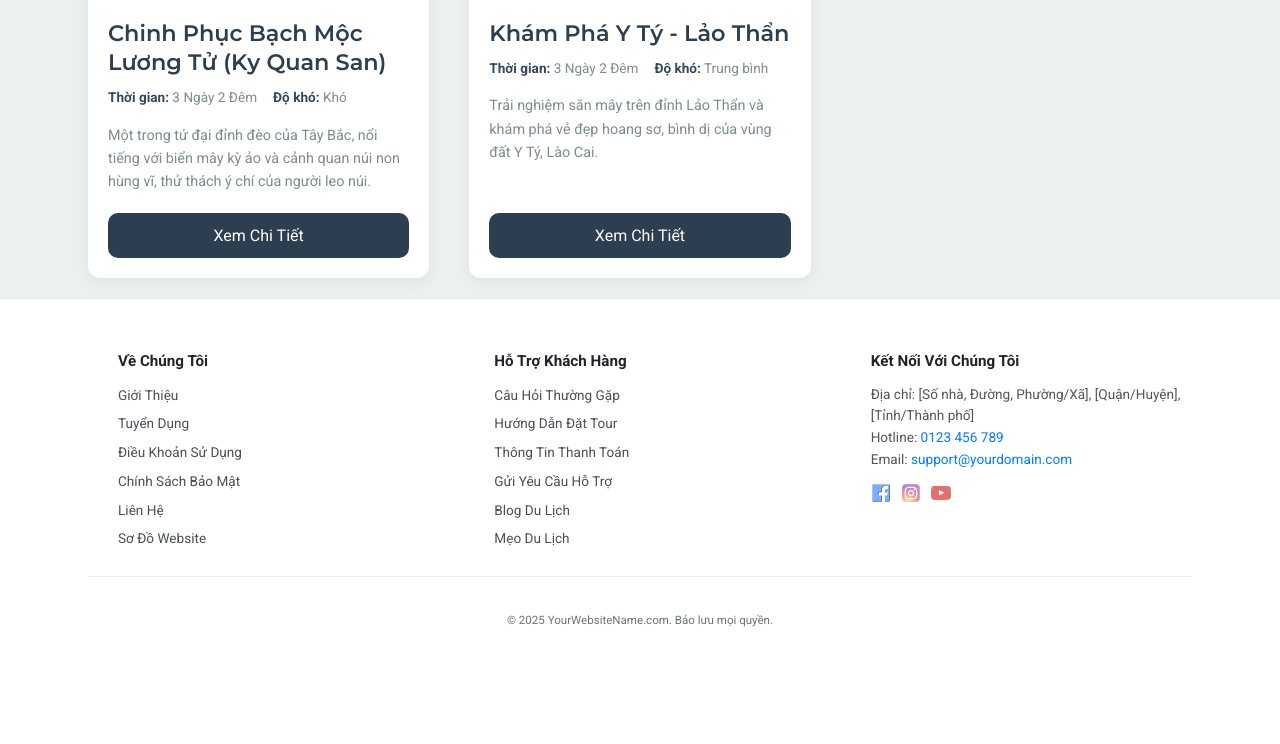
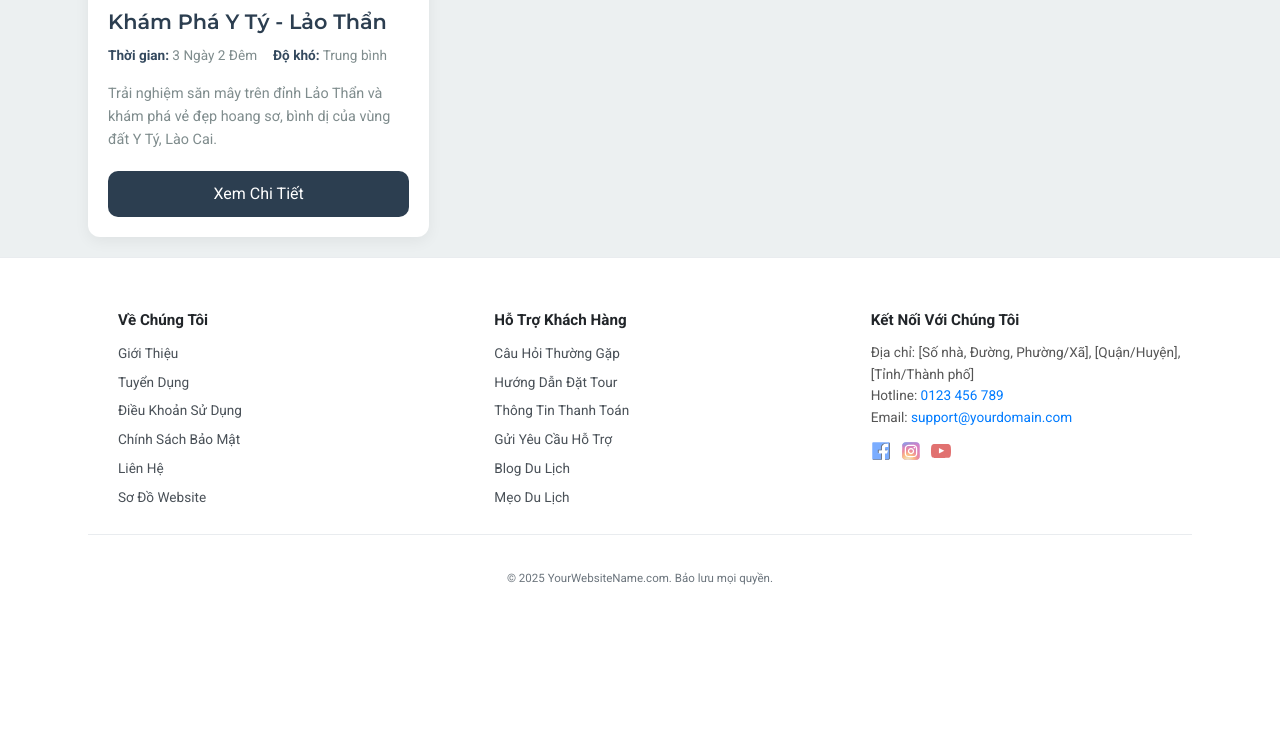
Before and after one commit to imfakebot/QueHuong, a PHP site: page /tours/mountain-tours in a window 1280 px wide. Shown: the part 2596-3340 px from the top of the page. After the commit the page ends 3181 px from the top, so only its background shows below. Run offline with PHP 8.4, Linux system fonts and the light colour scheme.

Commit message:
Refactor CSS: Remove unused image styles and adjust font size for tour cards; update image URLs in mountain-tours.php

```diff
--- a/public/css/global.css
+++ b/public/css/global.css
@@ -24,12 +24,6 @@ a {
   color: inherit; /* Hoặc màu link mặc định */
 }
 
-img {
-  max-width: 100%;
-  height: auto;
-  display: block;
-}
-
 .container {
   /* Một lớp container chung nếu bạn dùng */
   width: 90%;
--- a/public/css/header.css
+++ b/public/css/header.css
@@ -18,13 +18,13 @@
   --font-body: "Lato", "Source Sans Pro", sans-serif;
 }
 
-*,
+/* *,
 *::before,
 *::after {
   box-sizing: border-box;
   margin: 0;
   padding: 0;
-}
+} */
 
 body {
   font-family: var(--font-body);
@@ -33,11 +33,11 @@ body {
   background-color: #fff;
 }
 
-img {
+/* img {
   max-width: 100%;
   height: auto;
   display: block;
-}
+} */
 
 ul {
   list-style: none;
--- a/public/css/mountain-tours.css
+++ b/public/css/mountain-tours.css
@@ -146,7 +146,7 @@ body {
 
 .tour-card-content h3 {
   font-family: var(--font-heading);
-  font-size: 1.4rem;
+  font-size: 1.3rem;
   font-weight: 600;
   color: var(--color-primary);
   margin: 0 0 10px 0; /* Giảm margin dưới một chút */
@@ -195,14 +195,15 @@ body {
   height: 240px;
 }
 
-.tour-card__image-container img {
+.tour-card img {
+  display: block;
   width: 100%;
-  height: 100%;
+  height: 60% !important;
   object-fit: cover;
   transition: transform 0.4s ease;
 }
 
-.tour-card:hover .tour-card__image-container img {
+.tour-card:hover img {
   transform: scale(1.05);
 }
 
--- a/src/Views/tours/mountain-tours.php
+++ b/src/Views/tours/mountain-tours.php
@@ -71,7 +71,7 @@ $mountain_tours_data = [
     [
         'id' => 105,
         'title' => 'Leo Núi Bà Đen - Tây Ninh',
-        'image' => 'https://images.unsplash.com/photo-1609670270961-9193c196979a?q=80&w=1770&auto=format&fit=crop',
+        'image' => 'https://www.xanhtourist.com.vn/wp-content/uploads/2024/06/baden-hinh1.webp',
         'duration' => '1 Ngày',
         'difficulty' => 'Dễ - Trung bình',
         'price' => '850,000 VNĐ',
@@ -80,7 +80,7 @@ $mountain_tours_data = [
     [
         'id' => 106,
         'title' => 'Khám Phá Pù Luông Thanh Hóa',
-        'image' => 'https://images.unsplash.com/photo-1587502537815-07cb093c996e?q=80&w=1770&auto=format&fit=crop',
+        'image' => 'https://vcdn1-dulich.vnecdn.net/2022/04/26/PuLuongThanhHoa-1650946350-6138-1650947117.jpg?w=0&h=0&q=100&dpr=2&fit=crop&s=UrnBcBoJpvLm6c6vyCMiAg',
         'duration' => '3 Ngày 2 Đêm',
         'difficulty' => 'Dễ',
         'price' => '2,700,000 VNĐ',
@@ -89,7 +89,7 @@ $mountain_tours_data = [
     [
         'id' => 107,
         'title' => 'Trekking Núi Chúa - Vườn Quốc Gia Núi Chúa',
-        'image' => 'https://images.unsplash.com/photo-1604999333679-b86d54738716?q=80&w=1770&auto=format&fit=crop',
+        'image' => 'https://toongadventure.vn/wp-content/uploads/2020/06/nc3-1024x576.jpg',
         'duration' => '2 Ngày 1 Đêm',
         'difficulty' => 'Trung bình',
         'price' => '2,100,000 VNĐ',
@@ -98,7 +98,7 @@ $mountain_tours_data = [
     [
         'id' => 108,
         'title' => 'Leo Núi Langbiang - Đà Lạt',
-        'image' => 'https://images.unsplash.com/photo-1558430574-0150e470f29b?q=80&w=1770&auto=format&fit=crop',
+        'image' => 'https://parkhoteldalat.vn/wp-content/uploads/2021/12/news_01.jpg',
         'duration' => '1 Ngày',
         'difficulty' => 'Dễ - Trung bình',
         'price' => '950,000 VNĐ',
@@ -107,25 +107,16 @@ $mountain_tours_data = [
     [
         'id' => 109,
         'title' => 'Trekking Bidoup - Núi Bà',
-        'image' => 'https://images.unsplash.com/photo-1532073150505-2e60000bdd21?q=80&w=1770&auto=format&fit=crop',
+        'image' => 'https://dalatravel.vn/wp-content/uploads/2020/11/dinh-bidoup-tour-trekking-tai-da-lat-loi-cuon-rat-nhieu-phuot-thu-1.jpg',
         'duration' => '2 Ngày 1 Đêm',
         'difficulty' => 'Trung bình - Khó',
         'price' => '2,600,000 VNĐ',
         'summary' => 'Khám phá Vườn Quốc Gia Bidoup Núi Bà, một trong những trung tâm đa dạng sinh học lớn nhất Việt Nam, với hệ động thực vật phong phú.'
     ],
     [
-        'id' => 110,
-        'title' => 'Chinh Phục Bạch Mộc Lương Tử (Ky Quan San)',
-        'image' => 'https://images.unsplash.com/photo-1593530998390-9053f0d3b2de?q=80&w=1770&auto=format&fit=crop',
-        'duration' => '3 Ngày 2 Đêm',
-        'difficulty' => 'Khó',
-        'price' => '3,500,000 VNĐ',
-        'summary' => 'Một trong tứ đại đỉnh đèo của Tây Bắc, nổi tiếng với biển mây kỳ ảo và cảnh quan núi non hùng vĩ, thử thách ý chí của người leo núi.'
-    ],
-    [
         'id' => 111,
         'title' => 'Khám Phá Y Tý - Lảo Thẩn',
-        'image' => 'https://images.unsplash.com/photo-1618049791136-984a1f1c3f1d?q=80&w=1770&auto=format=fit&crop',
+        'image' => 'https://humtto.vn/wp-content/uploads/2024/03/trekking-lao-than-.jpg',
         'duration' => '3 Ngày 2 Đêm',
         'difficulty' => 'Trung bình',
         'price' => '3,100,000 VNĐ',
```
